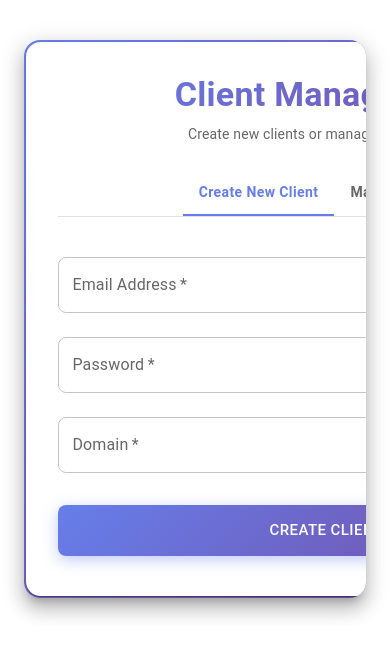
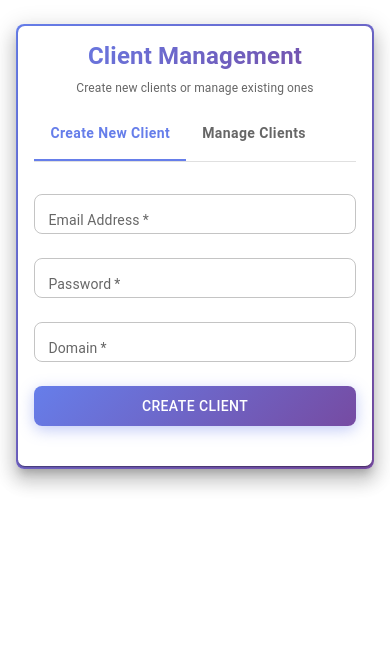
Before and after one commit to manuamarnath/creation-fe, a React (Vite) app: page / in a window 390 px wide. Shown: the top 656 px of the page. Built offline with nearby package versions, Linux system fonts and the light colour scheme.

Commit message:
style: Improve responsiveness and layout of Client Creation page

```diff
--- a/src/ClientCreation.jsx
+++ b/src/ClientCreation.jsx
@@ -118,32 +118,34 @@ export default function ClientCreation() {
   };
 
   return (
-    <Container maxWidth="lg">
+    <Container maxWidth="xl" sx={{ px: { xs: 1, sm: 2, md: 3 } }}>
       <Box
         sx={{
           minHeight: "100vh",
-          py: 4,
+          py: { xs: 2, sm: 3, md: 4 },
         }}
       >
         <Fade in timeout={800}>
           <Paper
             elevation={12}
             sx={{
-              borderRadius: 4,
+              borderRadius: { xs: 2, sm: 3, md: 4 },
               overflow: "hidden",
               background: "linear-gradient(135deg, #667eea 0%, #764ba2 100%)",
               p: 0.3,
+              mx: { xs: 0, sm: 1, md: 2 },
             }}
           >
             <Card
               sx={{
-                borderRadius: 3.7,
+                borderRadius: { xs: 1.7, sm: 2.7, md: 3.7 },
                 background: "#ffffff",
-                minWidth: 600,
+                minWidth: { xs: "100%", sm: 400, md: 600 },
+                maxWidth: "100%",
               }}
             >
-              <CardContent sx={{ p: 4 }}>
-                <Box textAlign="center" mb={3}>
+              <CardContent sx={{ p: { xs: 2, sm: 3, md: 4 } }}>
+                <Box textAlign="center" mb={{ xs: 2, sm: 3 }}>
                   <Typography
                     variant="h4"
                     component="h2"
@@ -153,24 +155,34 @@ export default function ClientCreation() {
                       backgroundClip: "text",
                       WebkitBackgroundClip: "text",
                       color: "transparent",
+                      fontSize: { xs: "1.5rem", sm: "2rem", md: "2.125rem" },
                     }}
                   >
                     Client Management
                   </Typography>
-                  <Typography variant="body2" color="text.secondary" mt={1}>
+                  <Typography
+                    variant="body2"
+                    color="text.secondary"
+                    mt={1}
+                    sx={{ fontSize: { xs: "0.75rem", sm: "0.875rem" } }}
+                  >
                     Create new clients or manage existing ones
                   </Typography>
                 </Box>
 
-                <Box sx={{ borderBottom: 1, borderColor: 'divider', mb: 3 }}>
+                <Box sx={{ borderBottom: 1, borderColor: 'divider', mb: { xs: 2, sm: 3 } }}>
                   <Tabs
                     value={tabValue}
                     onChange={(e, newValue) => setTabValue(newValue)}
                     centered
+                    variant="scrollable"
+                    scrollButtons="auto"
                     sx={{
                       "& .MuiTab-root": {
                         textTransform: "none",
                         fontWeight: 600,
+                        fontSize: { xs: "0.875rem", sm: "1rem" },
+                        minHeight: { xs: 40, sm: 48 },
                       },
                       "& .Mui-selected": {
                         color: "#667eea !important",
@@ -186,7 +198,15 @@ export default function ClientCreation() {
                 </Box>
 
                 {tabValue === 0 && (
-                  <Box component="form" onSubmit={handleSubmit} sx={{ mt: 3 }}>
+                  <Box
+                    component="form"
+                    onSubmit={handleSubmit}
+                    sx={{
+                      mt: { xs: 2, sm: 3 },
+                      maxWidth: { xs: "100%", sm: 500 },
+                      mx: "auto"
+                    }}
+                  >
                     <TextField
                       fullWidth
                       label="Email Address"
@@ -199,6 +219,7 @@ export default function ClientCreation() {
                       sx={{
                         "& .MuiOutlinedInput-root": {
                           borderRadius: 2,
+                          height: { xs: "40px", sm: "56px" },
                           "&:hover fieldset": {
                             borderColor: "#667eea",
                           },
@@ -206,8 +227,14 @@ export default function ClientCreation() {
                             borderColor: "#667eea",
                           },
                         },
-                        "& .MuiInputLabel-root.Mui-focused": {
+                        "& .MuiInputLabel-root": {
+                          fontSize: { xs: "0.875rem", sm: "1rem" },
+                          "&.Mui-focused": {
                             color: "#667eea",
+                          },
+                        },
+                        "& .MuiInputBase-input": {
+                          fontSize: { xs: "0.875rem", sm: "1rem" },
                         },
                       }}
                     />
@@ -224,6 +251,7 @@ export default function ClientCreation() {
                       sx={{
                         "& .MuiOutlinedInput-root": {
                           borderRadius: 2,
+                          height: { xs: "40px", sm: "56px" },
                           "&:hover fieldset": {
                             borderColor: "#667eea",
                           },
@@ -231,8 +259,14 @@ export default function ClientCreation() {
                             borderColor: "#667eea",
                           },
                         },
-                        "& .MuiInputLabel-root.Mui-focused": {
+                        "& .MuiInputLabel-root": {
+                          fontSize: { xs: "0.875rem", sm: "1rem" },
+                          "&.Mui-focused": {
                             color: "#667eea",
+                          },
+                        },
+                        "& .MuiInputBase-input": {
+                          fontSize: { xs: "0.875rem", sm: "1rem" },
                         },
                       }}
                     />
@@ -250,6 +284,7 @@ export default function ClientCreation() {
                       sx={{
                         "& .MuiOutlinedInput-root": {
                           borderRadius: 2,
+                          height: { xs: "40px", sm: "56px" },
                           "&:hover fieldset": {
                             borderColor: "#667eea",
                           },
@@ -257,8 +292,14 @@ export default function ClientCreation() {
                             borderColor: "#667eea",
                           },
                         },
-                        "& .MuiInputLabel-root.Mui-focused": {
+                        "& .MuiInputLabel-root": {
+                          fontSize: { xs: "0.875rem", sm: "1rem" },
+                          "&.Mui-focused": {
                             color: "#667eea",
+                          },
+                        },
+                        "& .MuiInputBase-input": {
+                          fontSize: { xs: "0.875rem", sm: "1rem" },
                         },
                       }}
                     />
@@ -267,15 +308,16 @@ export default function ClientCreation() {
                       type="submit"
                       fullWidth
                       variant="contained"
-                      size="large"
                       disabled={loading}
                       sx={{
-                        mt: 3,
+                        mt: { xs: 2, sm: 3 },
                         mb: 2,
-                        py: 1.5,
+                        py: { xs: 1, sm: 1.5 },
+                        height: { xs: "40px", sm: "48px" },
                         borderRadius: 2,
                         background: "linear-gradient(135deg, #667eea 0%, #764ba2 100%)",
                         boxShadow: "0 4px 15px 0 rgba(102, 126, 234, 0.4)",
+                        fontSize: { xs: "0.875rem", sm: "1rem" },
                         "&:hover": {
                           background: "linear-gradient(135deg, #5a67d8 0%, #6b46a3 100%)",
                           boxShadow: "0 6px 20px 0 rgba(102, 126, 234, 0.6)",
@@ -300,28 +342,82 @@ export default function ClientCreation() {
                 )}
 
                 {tabValue === 1 && (
-                  <Box sx={{ mt: 3 }}>
+                  <Box sx={{ mt: { xs: 2, sm: 3 } }}>
                     {loadingClients ? (
                       <Box display="flex" justifyContent="center" py={4}>
                         <CircularProgress />
                       </Box>
                     ) : (
-                      <TableContainer component={Paper} elevation={0} sx={{ border: 1, borderColor: 'divider' }}>
-                        <Table>
+                      <TableContainer
+                        component={Paper}
+                        elevation={0}
+                        sx={{
+                          border: 1,
+                          borderColor: 'divider',
+                          overflowX: 'auto',
+                          '& .MuiTable-root': {
+                            minWidth: { xs: 650, sm: 'auto' }
+                          }
+                        }}
+                      >
+                        <Table sx={{ minWidth: { xs: 300, sm: 650 } }}>
                           <TableHead>
                             <TableRow sx={{ backgroundColor: '#f5f5f5' }}>
-                              <TableCell sx={{ fontWeight: 'bold' }}>Email</TableCell>
-                              <TableCell sx={{ fontWeight: 'bold' }}>Domain</TableCell>
-                              <TableCell sx={{ fontWeight: 'bold' }}>Site ID</TableCell>
-                              <TableCell sx={{ fontWeight: 'bold' }}>Status</TableCell>
-                              <TableCell align="center" sx={{ fontWeight: 'bold' }}>Actions</TableCell>
+                              <TableCell sx={{
+                                fontWeight: 'bold',
+                                fontSize: { xs: "0.75rem", sm: "0.875rem" },
+                                px: { xs: 1, sm: 2 }
+                              }}>
+                                Email
+                              </TableCell>
+                              <TableCell sx={{
+                                fontWeight: 'bold',
+                                fontSize: { xs: "0.75rem", sm: "0.875rem" },
+                                px: { xs: 1, sm: 2 },
+                                display: { xs: 'none', sm: 'table-cell' }
+                              }}>
+                                Domain
+                              </TableCell>
+                              <TableCell sx={{
+                                fontWeight: 'bold',
+                                fontSize: { xs: "0.75rem", sm: "0.875rem" },
+                                px: { xs: 1, sm: 2 },
+                                display: { xs: 'none', md: 'table-cell' }
+                              }}>
+                                Site ID
+                              </TableCell>
+                              <TableCell sx={{
+                                fontWeight: 'bold',
+                                fontSize: { xs: "0.75rem", sm: "0.875rem" },
+                                px: { xs: 1, sm: 2 },
+                                display: { xs: 'none', sm: 'table-cell' }
+                              }}>
+                                Status
+                              </TableCell>
+                              <TableCell
+                                align="center"
+                                sx={{
+                                  fontWeight: 'bold',
+                                  fontSize: { xs: "0.75rem", sm: "0.875rem" },
+                                  px: { xs: 1, sm: 2 }
+                                }}
+                              >
+                                Actions
+                              </TableCell>
                             </TableRow>
                           </TableHead>
                           <TableBody>
                             {clients.length === 0 ? (
                               <TableRow>
-                                <TableCell colSpan={5} align="center" sx={{ py: 4 }}>
-                                  <Typography color="text.secondary">
+                                <TableCell
+                                  colSpan={5}
+                                  align="center"
+                                  sx={{ py: { xs: 2, sm: 4 } }}
+                                >
+                                  <Typography
+                                    color="text.secondary"
+                                    fontSize={{ xs: "0.875rem", sm: "1rem" }}
+                                  >
                                     No clients found
                                   </Typography>
                                 </TableCell>
@@ -329,14 +425,54 @@ export default function ClientCreation() {
                             ) : (
                               clients.map((client) => (
                                 <TableRow key={client._id} hover>
-                                  <TableCell>{client.email}</TableCell>
-                                  <TableCell>{client.sites?.[0]?.domain || 'N/A'}</TableCell>
-                                  <TableCell>
-                                    <Typography variant="body2" sx={{ fontFamily: 'monospace' }}>
+                                  <TableCell sx={{
+                                    px: { xs: 1, sm: 2 },
+                                    fontSize: { xs: "0.75rem", sm: "0.875rem" }
+                                  }}>
+                                    <Box>
+                                      <Typography variant="body2" noWrap>
+                                        {client.email}
+                                      </Typography>
+                                      {/* Show domain and status on mobile */}
+                                      <Box sx={{ display: { xs: 'block', sm: 'none' }, mt: 0.5 }}>
+                                        <Typography variant="caption" color="text.secondary">
+                                          {client.sites?.[0]?.domain || 'N/A'}
+                                        </Typography>
+                                        <Chip
+                                          label="Active"
+                                          size="small"
+                                          color="success"
+                                          variant="outlined"
+                                          sx={{ ml: 1, height: 16, fontSize: '0.625rem' }}
+                                        />
+                                      </Box>
+                                    </Box>
+                                  </TableCell>
+                                  <TableCell sx={{
+                                    px: { xs: 1, sm: 2 },
+                                    fontSize: { xs: "0.75rem", sm: "0.875rem" },
+                                    display: { xs: 'none', sm: 'table-cell' }
+                                  }}>
+                                    {client.sites?.[0]?.domain || 'N/A'}
+                                  </TableCell>
+                                  <TableCell sx={{
+                                    px: { xs: 1, sm: 2 },
+                                    display: { xs: 'none', md: 'table-cell' }
+                                  }}>
+                                    <Typography
+                                      variant="body2"
+                                      sx={{
+                                        fontFamily: 'monospace',
+                                        fontSize: { xs: "0.625rem", sm: "0.75rem" }
+                                      }}
+                                    >
                                       {client.sites?.[0]?._id || 'N/A'}
                                     </Typography>
                                   </TableCell>
-                                  <TableCell>
+                                  <TableCell sx={{
+                                    px: { xs: 1, sm: 2 },
+                                    display: { xs: 'none', sm: 'table-cell' }
+                                  }}>
                                     <Chip
                                       label="Active"
                                       size="small"
@@ -344,22 +480,32 @@ export default function ClientCreation() {
                                       variant="outlined"
                                     />
                                   </TableCell>
-                                  <TableCell align="center">
+                                  <TableCell align="center" sx={{ px: { xs: 1, sm: 2 } }}>
+                                    <Box sx={{ display: 'flex', justifyContent: 'center', gap: 0.5 }}>
                                       <IconButton
                                         size="small"
                                         color="primary"
                                         title="View Details"
+                                        sx={{
+                                          minWidth: 'auto',
+                                          p: { xs: 0.5, sm: 1 }
+                                        }}
                                       >
-                                      <ViewIcon />
+                                        <ViewIcon sx={{ fontSize: { xs: '1rem', sm: '1.25rem' } }} />
                                       </IconButton>
                                       <IconButton
                                         size="small"
                                         color="error"
                                         title="Delete Client"
                                         onClick={() => setDeleteDialog({ open: true, client })}
+                                        sx={{
+                                          minWidth: 'auto',
+                                          p: { xs: 0.5, sm: 1 }
+                                        }}
                                       >
-                                      <DeleteIcon />
+                                        <DeleteIcon sx={{ fontSize: { xs: '1rem', sm: '1.25rem' } }} />
                                       </IconButton>
+                                    </Box>
                                   </TableCell>
                                 </TableRow>
                               ))
@@ -378,6 +524,7 @@ export default function ClientCreation() {
                       sx={{
                         mt: 2,
                         borderRadius: 2,
+                        fontSize: { xs: "0.75rem", sm: "0.875rem" },
                         "& .MuiAlert-icon": {
                           alignItems: "center",
                         },
@@ -396,15 +543,26 @@ export default function ClientCreation() {
         <Dialog
           open={deleteDialog.open}
           onClose={() => setDeleteDialog({ open: false, client: null })}
+          maxWidth="sm"
+          fullWidth
+          sx={{
+            '& .MuiDialog-paper': {
+              mx: { xs: 2, sm: 3 },
+              my: { xs: 2, sm: 4 },
+              width: { xs: 'calc(100% - 32px)', sm: 'auto' }
+            }
+          }}
         >
-          <DialogTitle>Confirm Delete</DialogTitle>
+          <DialogTitle sx={{ fontSize: { xs: "1.125rem", sm: "1.25rem" } }}>
+            Confirm Delete
+          </DialogTitle>
           <DialogContent>
-            <DialogContentText>
+            <DialogContentText sx={{ fontSize: { xs: "0.875rem", sm: "1rem" } }}>
               Are you sure you want to delete the client "{deleteDialog.client?.email}"?
               This action cannot be undone and will remove all associated data.
             </DialogContentText>
           </DialogContent>
-          <DialogActions>
+          <DialogActions sx={{ px: { xs: 2, sm: 3 }, pb: { xs: 2, sm: 2 } }}>
             <Button
               onClick={() => setDeleteDialog({ open: false, client: null })}
               color="inherit"
```
Lines whose indentation alone changed are shown as unchanged.
